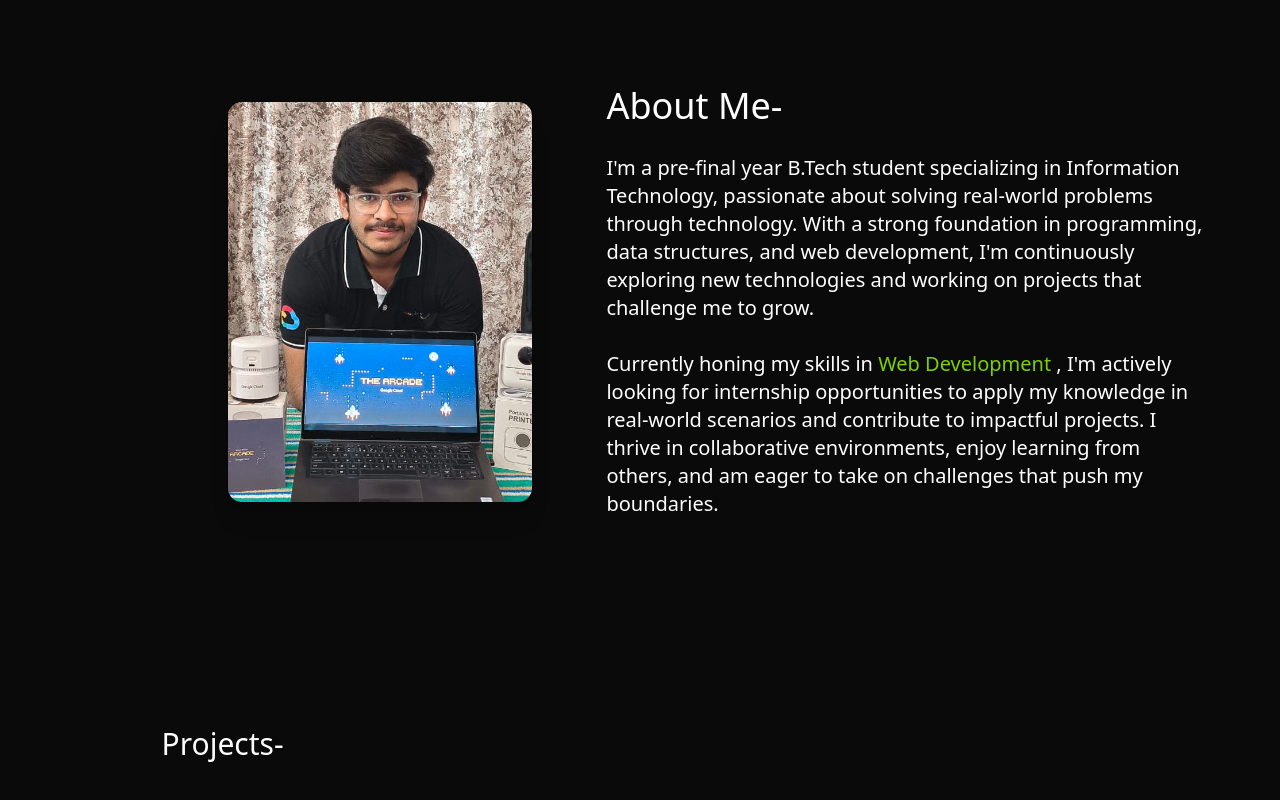
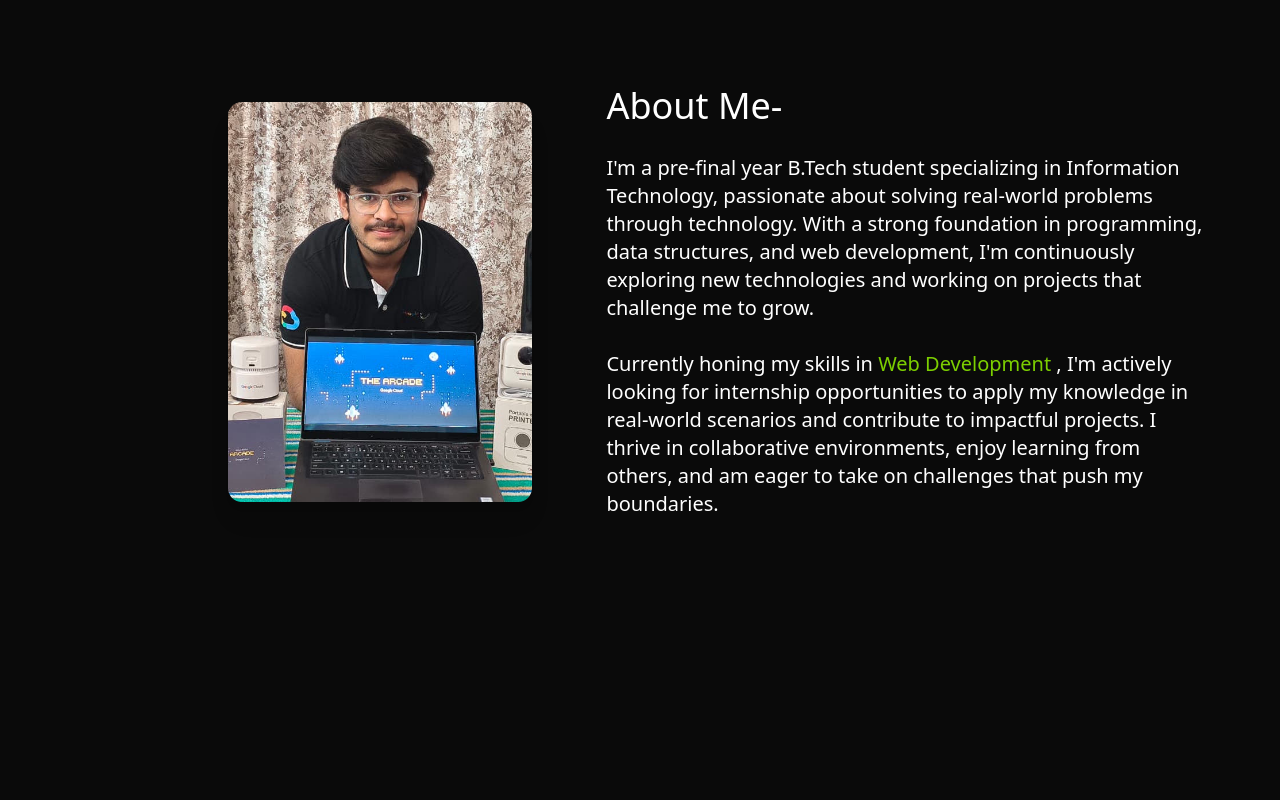
Before and after one commit to kunal-rathore-111/Portfolio_React-v1, a React (Vite) app: page / in a window 1280 px wide. Shown: the part 812-1612 px from the top of the page. Built offline with nearby package versions, Linux system fonts and the light colour scheme.

Commit message:
commented project and reads seciton for now for domain approval

```diff
--- a/src/components/Main-Pages/Projects.jsx
+++ b/src/components/Main-Pages/Projects.jsx
@@ -91,9 +91,9 @@ import { ProjectContextProvider, useProject } from "@/context/ProjectContext";
 /* main function of the file */
 export const ProjectsPage = () => {
     return <div className="h-full flex flex-col p-2 ">
-        <span className="text-3xl">Projects- </span>
+        {/* <span className="text-3xl">Projects- </span>
 
-        {/*  <div className="flex flex-col">
+          <div className="flex flex-col">
             {ProjectsData.map((props, i) => {
                 // passing the data in p and the 0 or 1 for condtional alignment
                 const index = i % 2;
```
